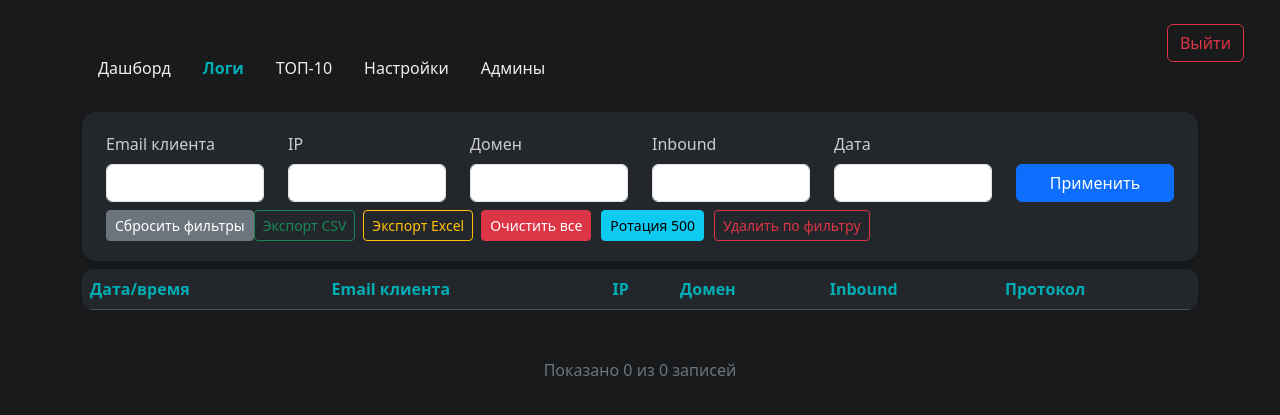
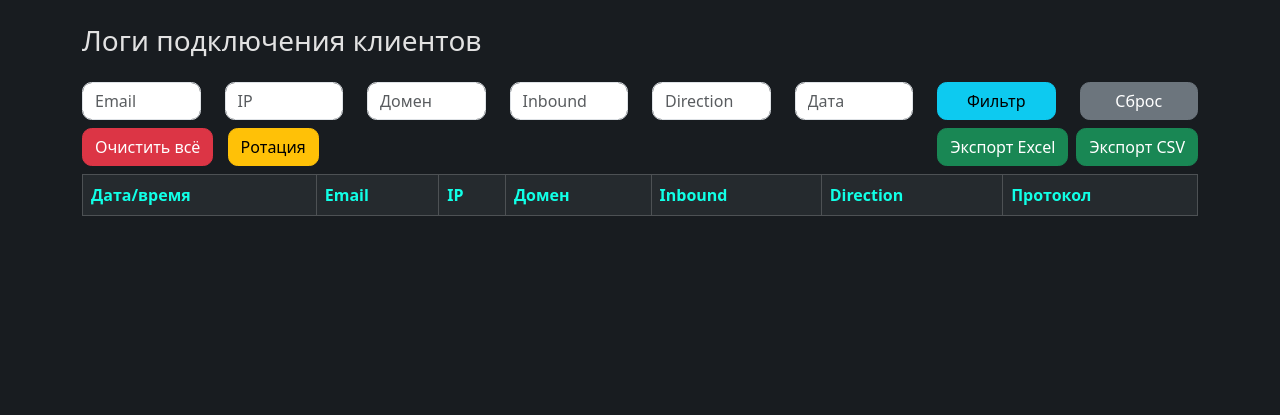
Before and after one commit to maxgalzer/xui-traffic-web, a Flask app: page /logs in a window 1280 px wide. Shown: the top 415 px of the page. Run offline with Flask 3, Linux system fonts and the light colour scheme; the visitor is signed in with stand-in values (Sample User, id 1); lists and menus that the app fills with data are empty; some libraries are stand-ins or nearby versions.

Commit message:
Update logs.html

```diff
--- a/templates/logs.html
+++ b/templates/logs.html
@@ -2,159 +2,95 @@
 <html lang="ru">
 <head>
     <meta charset="UTF-8">
-    <title>XUI Traffic Web — Логи</title>
-    <meta name="viewport" content="width=device-width, initial-scale=1">
+    <title>Логи XUI Traffic</title>
     <link href="https://cdn.jsdelivr.net/npm/bootstrap@5.3.3/dist/css/bootstrap.min.css" rel="stylesheet">
-    <link href="https://cdn.datatables.net/2.0.5/css/dataTables.bootstrap5.min.css" rel="stylesheet">
     <style>
-        body {
-            background: #181a1b;
-            color: #eee;
-        }
-        .table thead th {
-            background: #23272b !important;
-            color: #00adb5;
-        }
-        .form-label {color:#ccc;}
-        .filter-box {
-            background: #23272b;
-            border-radius: 14px;
-            padding: 20px 24px 4px 24px;
-            margin-bottom: 16px;
-            box-shadow: 0 2px 20px #0002;
-        }
-        .table {
-            background: #222831;
-            border-radius: 12px;
-            overflow: hidden;
-        }
-        .btn-clear, .btn-rotate, .btn-del-filter {
-            margin-right: 10px;
-        }
-        .btn-export {
-            margin-right: 8px;
-        }
-        .logout-btn {
-            position: absolute;
-            top: 24px;
-            right: 36px;
-        }
-        .nav-link { color:#eee!important;}
-        .nav-link.active { color: #00adb5!important; font-weight: bold;}
+        body { background: #181c20; color: #e2e2e2; }
+        .table-dark th, .table-dark td { vertical-align: middle; }
+        .form-control, .btn { border-radius: 0.6em !important; }
+        .filter-row input { max-width: 130px; }
+        .btn-export { float: right; }
+        .table thead th { color: #11ffe6; background: #252a2e !important; }
+        .table-dark { background-color: #23282c; }
+        .pagination { justify-content: center; }
+        .btn-clear { margin-right: 10px; }
     </style>
 </head>
 <body>
-    <a href="{{ url_for('logout') }}" class="btn btn-outline-danger logout-btn">Выйти</a>
-    <div class="container mt-5">
-        <ul class="nav mb-4">
-            <li class="nav-item"><a href="{{ url_for('dashboard') }}" class="nav-link">Дашборд</a></li>
-            <li class="nav-item"><a href="{{ url_for('logs') }}" class="nav-link active">Логи</a></li>
-            <li class="nav-item"><a href="{{ url_for('top') }}" class="nav-link">ТОП-10</a></li>
-            <li class="nav-item"><a href="{{ url_for('settings') }}" class="nav-link">Настройки</a></li>
-            <li class="nav-item"><a href="{{ url_for('admins') }}" class="nav-link">Админы</a></li>
-        </ul>
-        {% with messages = get_flashed_messages(with_categories=true) %}
-        {% if messages %}
-            <div>
-                {% for category, message in messages %}
-                <div class="alert alert-{{category}} alert-dismissible fade show" role="alert">
-                    {{ message }}
-                    <button type="button" class="btn-close" data-bs-dismiss="alert"></button>
-                </div>
-                {% endfor %}
-            </div>
-        {% endif %}
-        {% endwith %}
+<div class="container mt-4">
+    <h3 class="mb-4">Логи подключения клиентов</h3>
 
-        <div class="filter-box mb-2">
-            <form class="row" method="get" action="{{ url_for('logs') }}">
-                <div class="col-md-2">
-                    <label class="form-label">Email клиента</label>
-                    <input class="form-control" type="text" name="email" value="{{ q_email }}">
-                </div>
-                <div class="col-md-2">
-                    <label class="form-label">IP</label>
-                    <input class="form-control" type="text" name="ip" value="{{ q_ip }}">
-                </div>
-                <div class="col-md-2">
-                    <label class="form-label">Домен</label>
-                    <input class="form-control" type="text" name="domain" value="{{ q_domain }}">
-                </div>
-                <div class="col-md-2">
-                    <label class="form-label">Inbound</label>
-                    <input class="form-control" type="text" name="inbound" value="{{ q_inbound }}">
-                </div>
-                <div class="col-md-2">
-                    <label class="form-label">Дата</label>
-                    <input class="form-control" type="text" name="date" value="{{ q_date }}">
-                </div>
-                <div class="col-md-2 d-flex align-items-end">
-                    <button type="submit" class="btn btn-primary w-100">Применить</button>
+    <!-- Фильтры -->
+    <form method="get" action="{{ url_for('logs') }}">
+        <div class="row mb-2 filter-row">
+            <div class="col"><input type="text" class="form-control" name="email" placeholder="Email" value="{{ q_email }}"></div>
+            <div class="col"><input type="text" class="form-control" name="ip" placeholder="IP" value="{{ q_ip }}"></div>
+            <div class="col"><input type="text" class="form-control" name="domain" placeholder="Домен" value="{{ q_domain }}"></div>
+            <div class="col"><input type="text" class="form-control" name="inbound" placeholder="Inbound" value="{{ q_inbound }}"></div>
+            <div class="col"><input type="text" class="form-control" name="direction" placeholder="Direction" value="{{ q_direction }}"></div>
+            <div class="col"><input type="text" class="form-control" name="date" placeholder="Дата" value="{{ q_date }}"></div>
+            <div class="col"><button type="submit" class="btn btn-info w-100">Фильтр</button></div>
+            <div class="col"><a href="{{ url_for('logs') }}" class="btn btn-secondary w-100">Сброс</a></div>
         </div>
     </form>
-            <div class="row mt-2 mb-3">
-                <div class="col d-flex">
-                    <a href="{{ url_for('logs') }}" class="btn btn-secondary btn-sm">Сбросить фильтры</a>
-                    <a href="{{ url_for('export', email=q_email, ip=q_ip, domain=q_domain, inbound=q_inbound, date=q_date, type='csv') }}" class="btn btn-outline-success btn-sm btn-export">Экспорт CSV</a>
-                    <a href="{{ url_for('export', email=q_email, ip=q_ip, domain=q_domain, inbound=q_inbound, date=q_date, type='xlsx') }}" class="btn btn-outline-warning btn-sm btn-export">Экспорт Excel</a>
-                    <form method="post" action="{{ url_for('clear_logs') }}" style="display:inline;" onsubmit="return confirm('Очистить все логи?');">
-                        <button type="submit" class="btn btn-danger btn-sm btn-clear">Очистить все</button>
+
+    <!-- Кнопки -->
+    <form method="post" action="{{ url_for('clear_logs') }}" style="display:inline;">
+        <button class="btn btn-danger btn-clear" onclick="return confirm('Очистить все логи?')">Очистить всё</button>
     </form>
-                    <form method="post" action="{{ url_for('rotate_logs') }}" style="display:inline;" onsubmit="return confirm('Оставить только последние 500 записей?');">
-                        <button type="submit" class="btn btn-info btn-sm btn-rotate">Ротация 500</button>
+    <form method="post" action="{{ url_for('rotate_logs') }}" style="display:inline;">
+        <button class="btn btn-warning btn-clear" onclick="return confirm('Оставить только последние 500?')">Ротация</button>
     </form>
-                    <form method="post" action="{{ url_for('delete_by_filter') }}" style="display:inline;" onsubmit="return confirm('Удалить все по текущему фильтру?');">
-                        <input type="hidden" name="email" value="{{ q_email }}">
-                        <input type="hidden" name="ip" value="{{ q_ip }}">
-                        <input type="hidden" name="domain" value="{{ q_domain }}">
-                        <input type="hidden" name="inbound" value="{{ q_inbound }}">
-                        <input type="hidden" name="date" value="{{ q_date }}">
-                        <button type="submit" class="btn btn-outline-danger btn-sm btn-del-filter">Удалить по фильтру</button>
-                    </form>
-                </div>
-            </div>
-        </div>
+    <a href="{{ url_for('export', email=q_email, ip=q_ip, domain=q_domain, inbound=q_inbound, direction=q_direction, date=q_date, type='csv') }}" class="btn btn-success btn-export">Экспорт CSV</a>
+    <a href="{{ url_for('export', email=q_email, ip=q_ip, domain=q_domain, inbound=q_inbound, direction=q_direction, date=q_date, type='xlsx') }}" class="btn btn-success btn-export" style="margin-right: 8px;">Экспорт Excel</a>
 
-        <div class="table-responsive rounded shadow-sm">
-            <table class="table table-dark table-striped table-hover" id="logsTable">
+    <!-- Таблица логов -->
+    <div class="table-responsive mt-2">
+        <table class="table table-dark table-hover table-bordered align-middle">
             <thead>
                 <tr>
                     <th>Дата/время</th>
-                        <th>Email клиента</th>
+                    <th>Email</th>
                     <th>IP</th>
                     <th>Домен</th>
                     <th>Inbound</th>
+                    <th>Direction</th>
                     <th>Протокол</th>
                 </tr>
             </thead>
             <tbody>
-                    {% for log in logs %}
+                {% for l in logs %}
                 <tr>
-                        <td>{{ log.datetime }}</td>
-                        <td>{{ log.email }}</td>
-                        <td>{{ log.ip }}</td>
-                        <td>{{ log.domain }}</td>
-                        <td>{{ log.inbound }}</td>
-                        <td>{{ log.protocol }}</td>
+                    <td>{{ l.datetime }}</td>
+                    <td>{{ l.email }}</td>
+                    <td>{{ l.ip }}</td>
+                    <td>{{ l.domain }}</td>
+                    <td>{{ l.inbound }}</td>
+                    <td>{{ l.direction }}</td>
+                    <td>{{ l.protocol }}</td>
                 </tr>
                 {% endfor %}
             </tbody>
         </table>
     </div>
 
+    <!-- Пагинация -->
     <nav>
-            <ul class="pagination justify-content-center mt-3">
+      <ul class="pagination">
+        {% if page > 1 %}
+          <li class="page-item"><a class="page-link" href="{{ url_for('logs', page=page-1, email=q_email, ip=q_ip, domain=q_domain, inbound=q_inbound, direction=q_direction, date=q_date) }}">&laquo;</a></li>
+        {% endif %}
         {% for p in range(1, pages+1) %}
           <li class="page-item {% if p == page %}active{% endif %}">
-                    <a class="page-link" href="{{ url_for('logs', page=p, email=q_email, ip=q_ip, domain=q_domain, inbound=q_inbound, date=q_date) }}">{{ p }}</a>
+            <a class="page-link" href="{{ url_for('logs', page=p, email=q_email, ip=q_ip, domain=q_domain, inbound=q_inbound, direction=q_direction, date=q_date) }}">{{ p }}</a>
           </li>
         {% endfor %}
+        {% if page < pages %}
+          <li class="page-item"><a class="page-link" href="{{ url_for('logs', page=page+1, email=q_email, ip=q_ip, domain=q_domain, inbound=q_inbound, direction=q_direction, date=q_date) }}">&raquo;</a></li>
+        {% endif %}
       </ul>
     </nav>
-        <div class="text-center text-secondary mb-4">
-            Показано {{ logs|length }} из {{ total }} записей
+    <div class="mb-5"></div>
 </div>
-    </div>
-    <script src="https://cdn.jsdelivr.net/npm/bootstrap@5.3.3/dist/js/bootstrap.bundle.min.js"></script>
 </body>
 </html>
```
Lines whose indentation alone changed are shown as unchanged.
